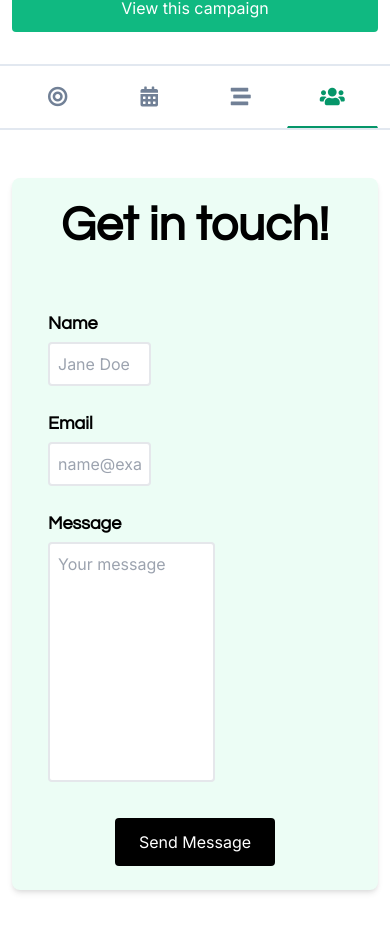
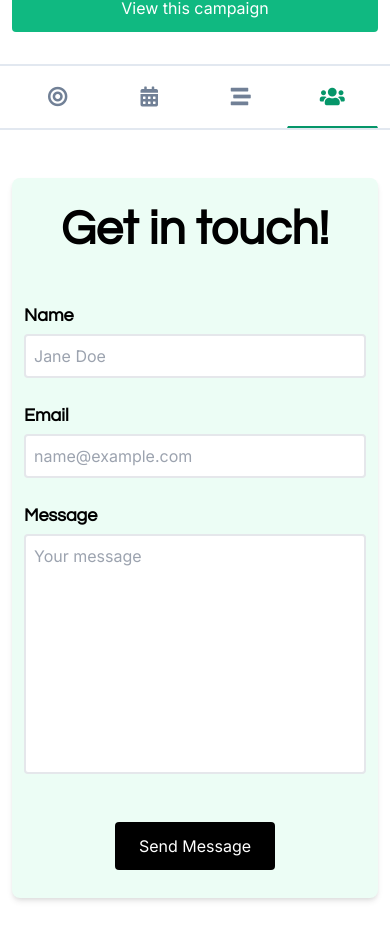
Before and after one commit to duckevinwu/nonprofit-donate, a React (Create React App) app in the folder client/: page /demo in a window 390 px wide. Shown: the part 832-1772 px from the top of the page. Built offline with nearby package versions, Linux system fonts and the light colour scheme.

Commit message:
make contact form responsive and fix tab bug

```diff
--- a/client/src/components/ContactForm.js
+++ b/client/src/components/ContactForm.js
@@ -58,23 +58,23 @@ export default class ContactForm extends React.Component {
   render() {
     return (
       <div className={`flex justify-center ${this.props.className}`}>
-        <form className="w-full lg:w-10/12 p-6 bg-green-50 rounded-lg shadow-md" onSubmit={this.sendMessage}>
-          <div className="flex justify-center mb-12">
+        <form className="w-full lg:w-10/12 py-4 sm:p-6 bg-green-50 rounded-lg shadow-md" onSubmit={this.sendMessage}>
+          <div className="flex justify-center mb-6 sm:mb-12 p-3 text-center">
             <h2 className="questrial text-5xl font-bold">Get in touch!</h2>
           </div>
           <div className="flex flex-col lg:flex-row">
-            <div className="flex flex-col w-2/5 p-3">
+            <div className="flex flex-col lg:w-2/5 p-3">
               <label className="font-bold questrial text-lg mb-1" htmlFor="name">Name</label>
               <input className="transition border-2 border-gray-200 rounded p-2 focus:outline-none focus:border-green-500" placeholder="Jane Doe" type="text" id="name" value={this.state.name} onChange={this.handleNameChange} required></input>
               <label className="font-bold questrial text-lg mb-1 mt-6" htmlFor="email">Email</label>
               <input className="transition border-2 border-gray-200 rounded p-2 focus:outline-none focus:border-green-500" placeholder="name@example.com" type="email" id="email" value={this.state.email} onChange={this.handleEmailChange} required></input>
             </div>
-            <div className="flex flex-col w-3/5 p-3">
+            <div className="flex flex-col lg:w-3/5 p-3">
               <label className="font-bold questrial text-lg mb-1" htmlFor="message">Message</label>
               <textarea className="transition border-2 border-gray-200 rounded p-2 focus:outline-none focus:border-green-500 contact-textarea h-60 p-2 scroll-div" id="message" placeholder="Your message" value={this.state.message} onChange={this.handleMessageChange} required></textarea>
             </div>
           </div>
-          <div className="flex justify-center mt-6">
+          <div className="flex justify-center mt-6 p-3">
             <button className="transition duration-300 ease-in-out text-white bg-black border-0 py-3 px-6 focus:outline-none rounded hover:bg-green-400 hover:text-black cursor-pointer">Send Message</button>
           </div>
         </form>
--- a/client/src/components/campaigns/DemoCampaign.js
+++ b/client/src/components/campaigns/DemoCampaign.js
@@ -269,8 +269,8 @@ export default class DemoCampaign extends React.Component {
               </div>
             </section>
             <section id="tab4" className="tab-panel min-h-100vh">
-              <div className="container mx-auto px-3 lg:px-5">
-                <ContactForm className="my-12"/>
+              <div className="container mx-auto px-3 lg:px-5 py-12">
+                <ContactForm/>
               </div>
             </section>
           </div>
```
